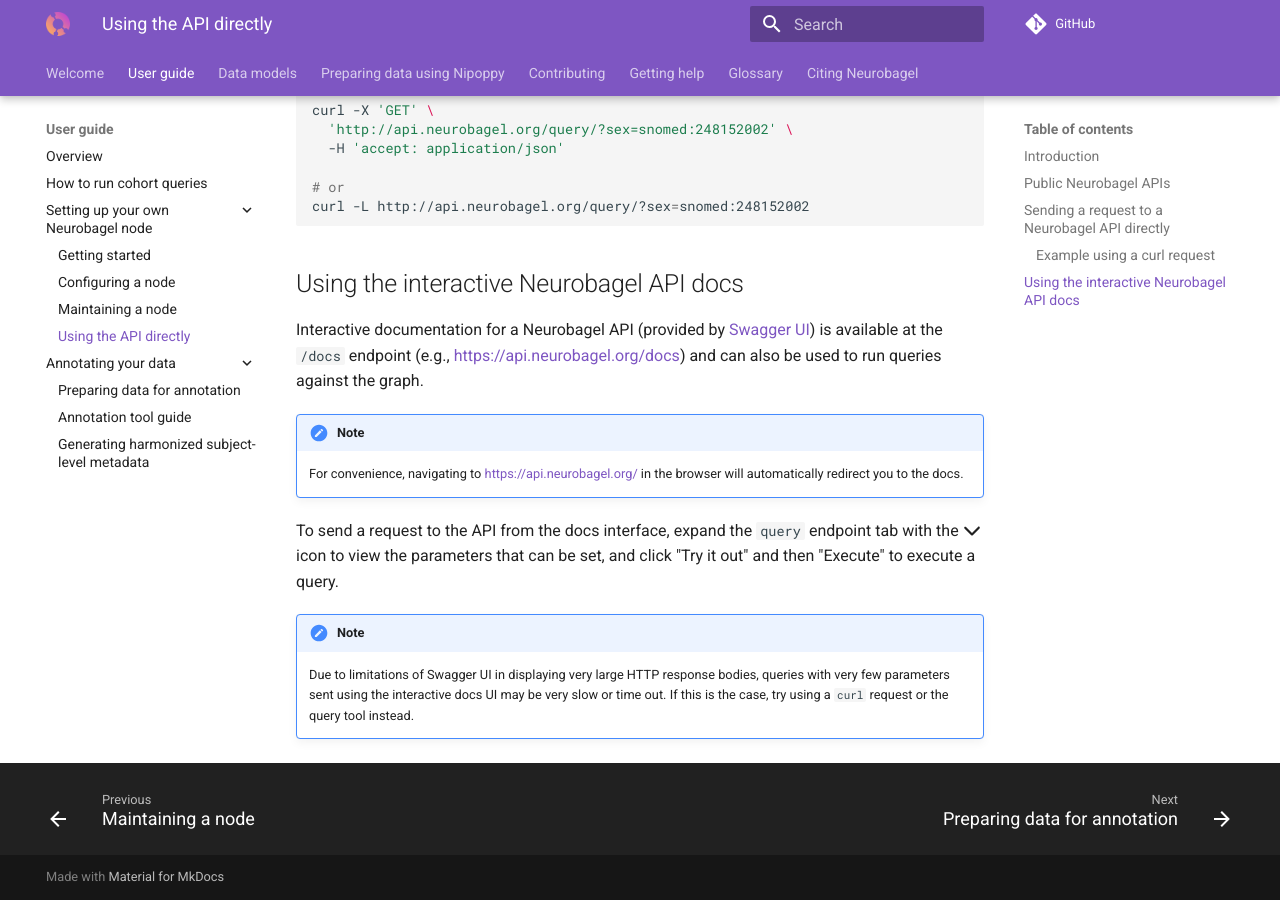
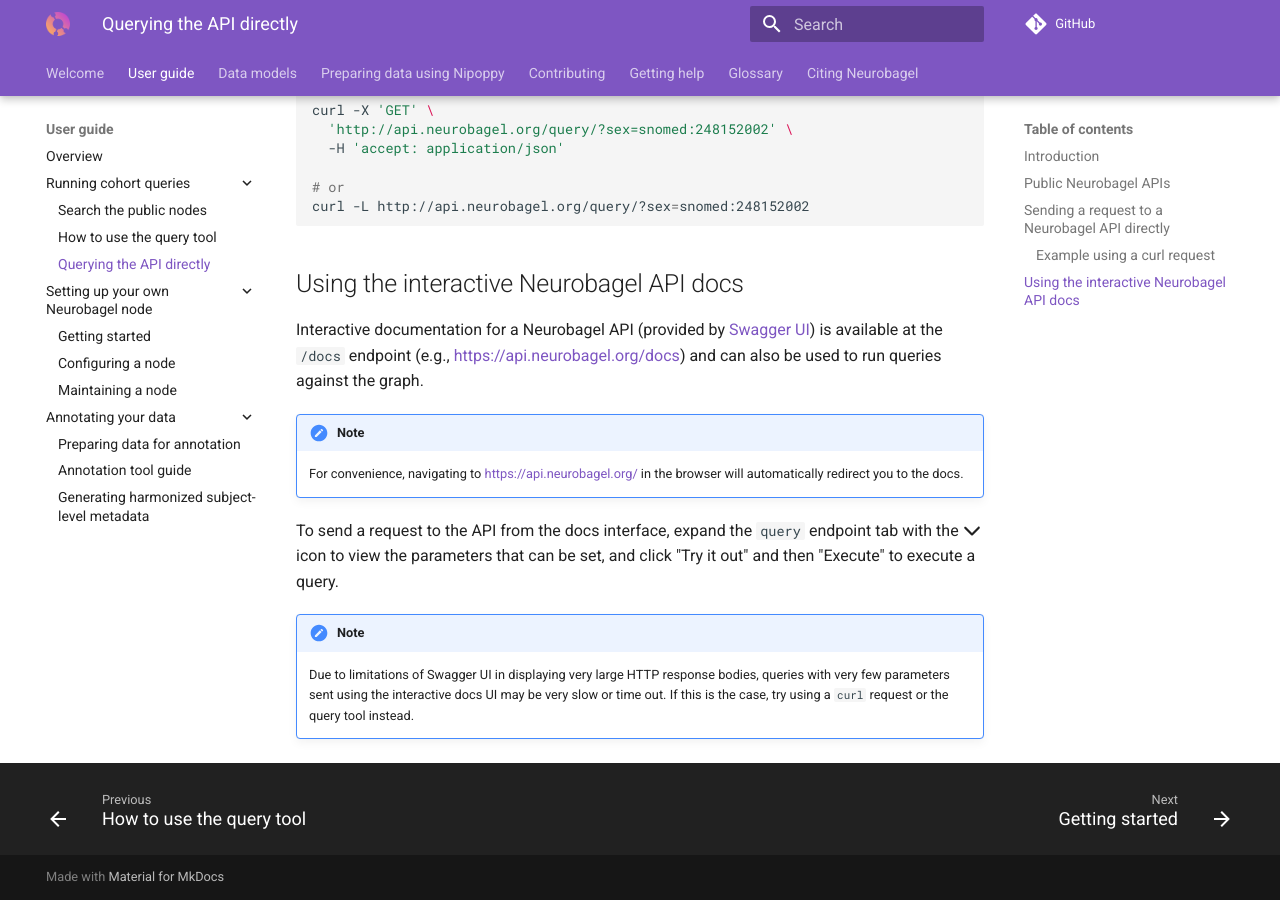
Before and after one commit to neurobagel/documentation, an MkDocs documentation site: the page built from docs/api.md, in a window 1280 px wide and 900 px high, scrolled down 1188 px. Built offline with MkDocs 1.6.1 and Material for MkDocs 9.7.7, drawn with Linux system fonts in a browser that asks for light colours; comment, search, counter and statistics services are not loaded.

Commit message:
[ENH] Getting started for query

```diff
--- a/mkdocs.yml
+++ b/mkdocs.yml
@@ -25,12 +25,14 @@ nav:
   - Welcome: "index.md"
   - User guide:
     - Overview: "overview.md"
-    - How to run cohort queries: "query_tool.md"
+    - Running cohort queries:
+        - Search the public nodes: "public_nodes.md"
+        - How to use the query tool: "query_tool.md"
+        - Querying the API directly: "api.md"
     - Setting up your own Neurobagel node:
         - Getting started: "getting_started.md"
         - Configuring a node: "config.md"
         - Maintaining a node: "maintaining.md"
-        - Using the API directly: "api.md"
     - Annotating your data:
         - Preparing data for annotation: "data_prep.md"
         - Annotation tool guide: "annotation_tool.md"
```
Also changed, not shown: docs/public_nodes.md (added, +36 -0 lines).
